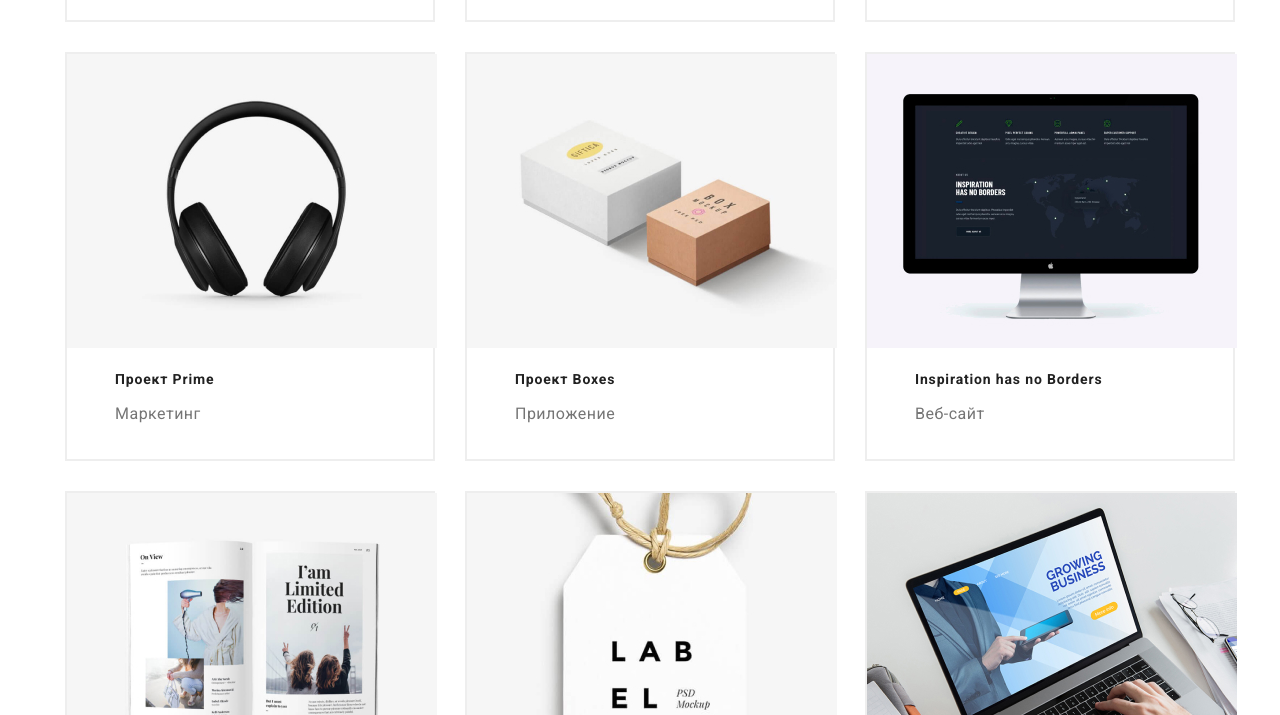
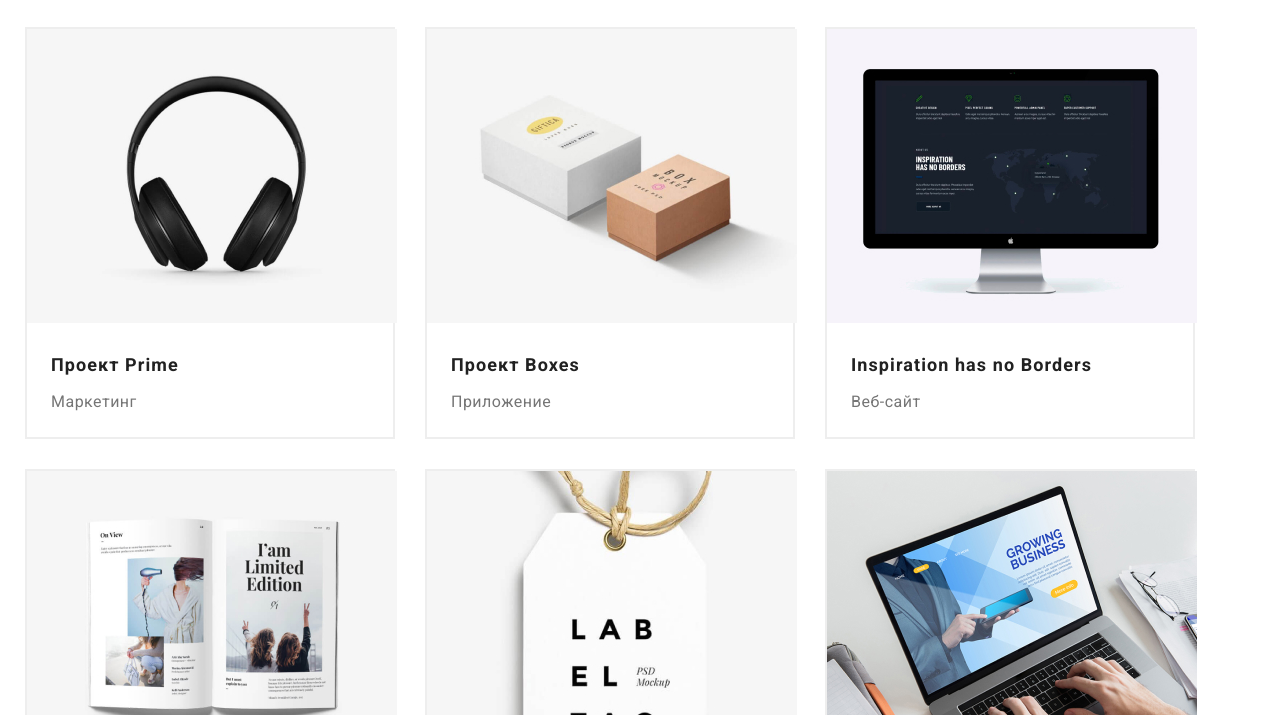
Before and after one commit to AlexGural1004/goit-markup-hw-03, a plain HTML site: page portfolio.html in a window 1280 px wide. Shown: the part 662-1377 px from the top of the page. Drawn offline with Linux system fonts and the light colour scheme.

Commit message:
Update styles.css

```diff
--- a/css/styles.css
+++ b/css/styles.css
@@ -34,6 +34,16 @@
 
 .logo{
     margin-right: 93px;
+    }
+
+ul{
+    margin: 0px;
+    padding: 0px;
+    }
+
+li{
+    margin: 0px;
+    padding: 0px;
     }
 
 .link-buttons{
@@ -79,7 +89,6 @@
 .container>.types-of-works{
     display: flex;
     flex-wrap: wrap;
-    margin-bottom: 74px;
     }
 
 .types-of-works>.flex-elemrent{
@@ -105,12 +114,13 @@
     font-weight: bold;
     }
 
+
 .flex-elemrent > .portfolio-heading{
     font-family: Roboto;
     font-style: normal;
     font-weight: bold;
     font-size: 18px;
-    line-height: 36px;
+    line-height: 2;
     }
 
 .nav-link-contacts{
@@ -123,6 +133,7 @@
     background-color: var(--background-color);
     font-family: Roboto, sans-serif;
     letter-spacing: 0.03em;
+    margin: 0px;
     }
 
 .logo{
@@ -266,6 +277,7 @@
     }
 
 .setcion-our-team{
+    padding-top: 94px;
     padding-bottom: 94px;
     }
 
@@ -334,11 +346,21 @@
 
  .portfolio-heading{
     text-transform: none;
-    margin-left: 24px;
+    font-family: Roboto;
+    font-style: normal;
+    font-weight: bold;
+    font-size: 18px;
+    line-height: 2;
     }
 
 .portfolio-text{
-    margin-left: 24px;
+    padding-top: 4px;
+    margin:0;
+    font-family: Roboto;
+    font-style: normal;
+    font-weight: normal;
+    font-size: 16px;
+    line-height: 1.87;
     }
 
 .section-benefits-text{
@@ -508,8 +530,8 @@
     }
 
 .categories-section{
-    padding-top: 114px;
-    padding-bottom: 74px;
+    padding-top: 94px;
+    padding-bottom: 94px;
     }
 
 .footer-section{
```
